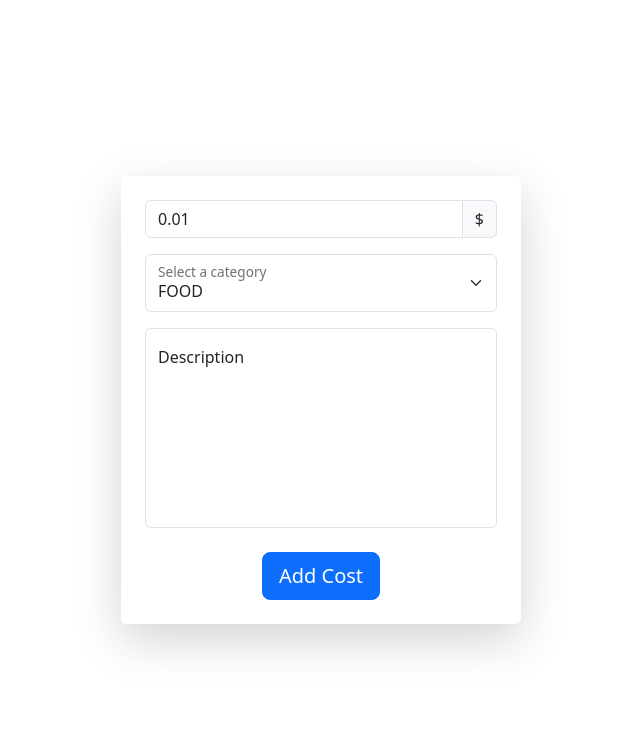
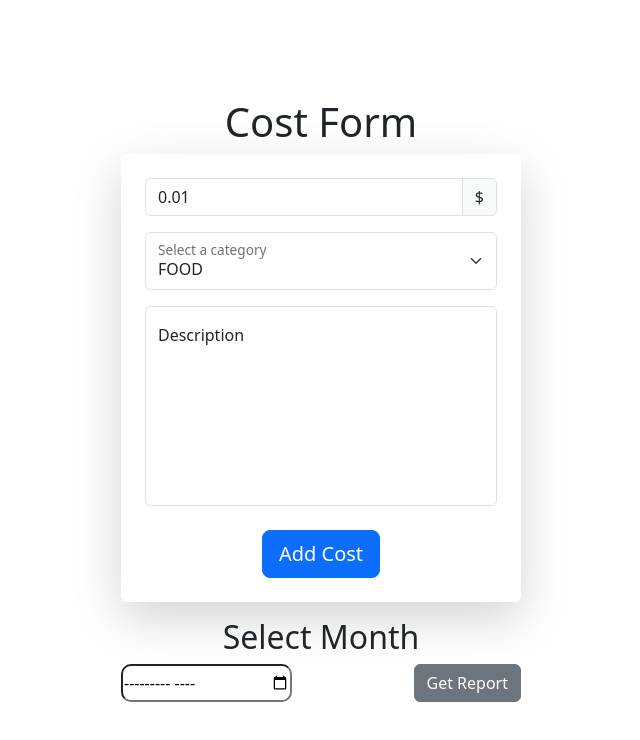
Before and after one commit to DanielAviv007/Cost-Management---React-Application, a React (Create React App) app: page / in a window 1280 px wide. Shown: the top 740 px of the page, without its empty margins (319-959 px from the left). Built offline with nearby package versions, Linux system fonts and the light colour scheme.

Commit message:
Add Select Month for monthly reports component

```diff
--- a/src/App.js
+++ b/src/App.js
@@ -3,9 +3,19 @@ import './App.css';
 import 'bootstrap/dist/css/bootstrap.min.css';
 
 import CostForm from './components/CostForm'
+import ReportGenerator from './components/ReportGenerator';
 
 function App() {
-  return <CostForm />;
+  return (
+    <main className="d-flex flex-column justify-content-center align-items-center vh-100">
+      <header>
+        <h1>Cost Form</h1>
+      </header>
+      <CostForm />
+      <div className='mt-2 mb-2'></div>
+      <ReportGenerator />
+    </main>
+  );
 }
 
 export default App;
--- a/src/components/CostForm.js
+++ b/src/components/CostForm.js
@@ -20,7 +20,6 @@ function CostForm() {
     };
 
     return (
-        <main className="d-flex justify-content-center align-items-center vh-100">
         <Form className='rounded p-4 shadow-lg costForm' style={{ width: '400px' }}>
             <InputGroup className='mb-3'>
                 <Form.Control min={0.01} step={0.01} type='number' required
@@ -51,7 +50,6 @@ function CostForm() {
                 <Button className='btn-lg' type="submit" onClick={addCostHandler}>Add Cost</Button>
             </div>
         </Form>
-        </main>
     );
 }
 
--- /dev/null
+++ b/src/components/ReportGenerator.js
@@ -0,0 +1,20 @@
+import React from 'react';
+import { Button } from 'react-bootstrap';
+
+function ReportGenerator() {
+    return (
+        <>
+            <header>
+                <h2>Select Month</h2>
+            </header>
+            <section margin="mt-4" style={{display: 'flex', width: '400px', justifyContent: 'space-between'}}>
+                <input type="month" margin="mb-3" style={{borderRadius: '10px'}}/>
+                <Button variant="secondary" margin="mt-3">
+                    Get Report
+                </Button>
+            </section>
+        </>
+    );
+}
+
+export default ReportGenerator;
```
Lines whose indentation alone changed are shown as unchanged.
